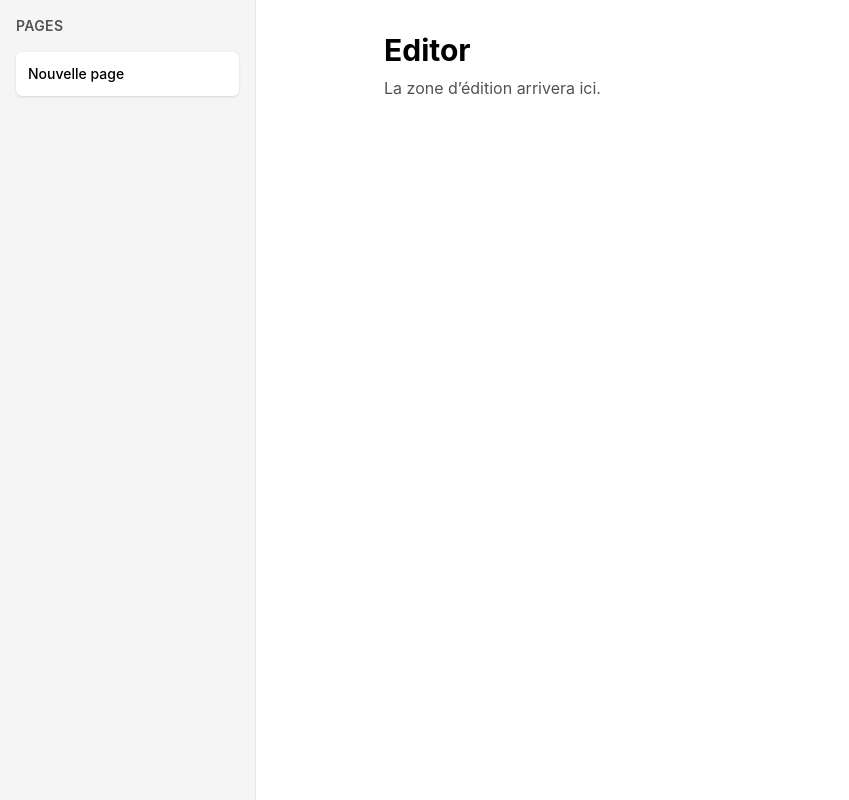
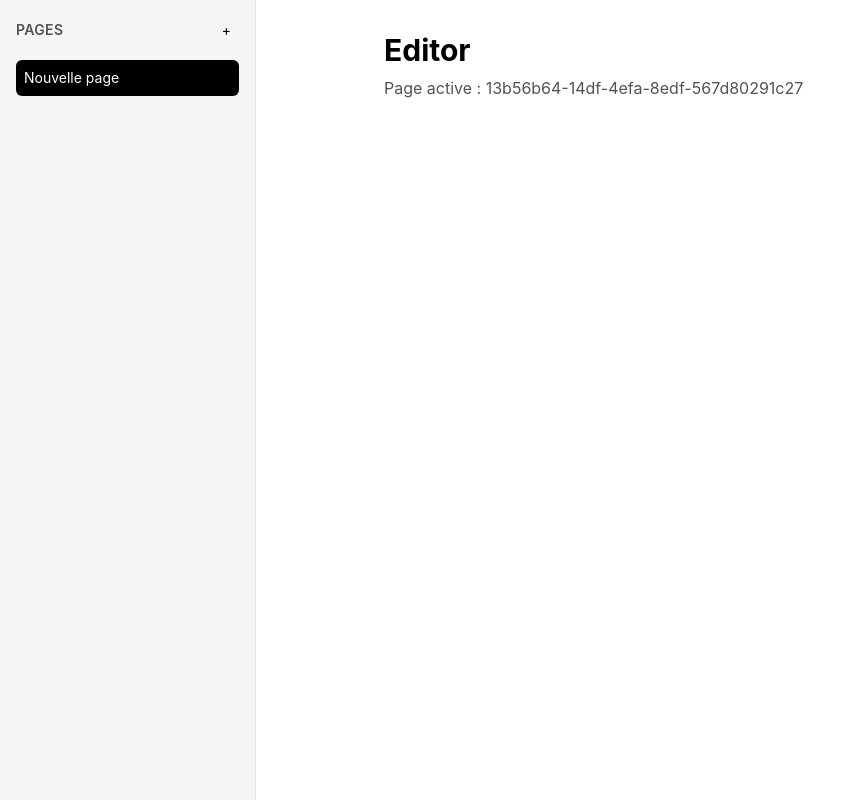
Before and after one commit to GuillaumeCoquemont/Notion-like, a React (Vite) app: page /editor in a window 1280 px wide. Shown: the whole page, without its empty margins (0-849 px from the left). Built offline with nearby package versions, Linux system fonts and the light colour scheme.

Commit message:
feat: add global store and dynamic sidebar

```diff
--- /dev/null
+++ b/src/app/store/useAppStore.ts
@@ -0,0 +1,44 @@
+import { create } from "zustand";
+
+    export interface DocumentItem {
+        id: string;
+        title: string;
+    }
+
+    interface AppState {
+        documents: DocumentItem[];
+        activeDocumentId: string | null;
+
+        createDocument: () => void;
+        setActiveDocument: (id: string) => void;
+    }
+
+    export const useAppStore = create<AppState>((set) => {
+        const firstDoc = {
+            id: crypto.randomUUID(),
+            title: "Nouvelle page",
+        };
+
+        return {
+            documents: [firstDoc],
+            activeDocumentId: firstDoc.id,
+
+            createDocument: () =>
+            set((state) => {
+                const newDoc = {
+                    id: crypto.randomUUID(),
+                    title: "Nouvelle page",
+                };
+
+                return {
+                    documents: [...state.documents, newDoc],
+                    activeDocumentId: newDoc.id,
+                };
+            }),
+
+            setActiveDocument: (id) =>
+                set({
+                    activeDocumentId: id,
+            }),
+        };
+    });
--- a/src/pages/editor-page/EditorPage.tsx
+++ b/src/pages/editor-page/EditorPage.tsx
@@ -1,13 +1,32 @@
+import { useAppStore } from "../../app/store/useAppStore";
+
 export default function EditorPage() {
+  const { documents, activeDocumentId, createDocument, setActiveDocument } = useAppStore();
+
     return (
       <div className="flex h-screen bg-white text-black">
         <aside className="w-64 border-r border-neutral-200 bg-neutral-100 p-4">
+          <div className="flex items-center justify-between">
             <h2 className="text-sm font-semibold uppercase tracking-wide text-neutral-600">
               Pages
             </h2>
 
-        <div className="mt-4 rounded-md bg-white p-3 shadow-sm">
-          <p className="text-sm font-medium">Nouvelle page</p>
+            <button onClick={createDocument} className="rounded px-2 py-1 text-sm hover:bg-neutral-200" type="button">+</button>
+          </div>
+          <div className="mt-4 space-y-2">
+            {documents.map((doc) => (
+              <button
+                key={doc.id}
+                onClick={() => setActiveDocument(doc.id)}
+                className={`block w-full rounded-md p-2 text-left text-sm ${
+                  activeDocumentId === doc.id
+                    ? "bg-black text-white"
+                    : "bg-white hover:bg-neutral-200"
+                }`}
+              >
+                {doc.title}
+              </button>
+            ))}
           </div>
         </aside>
 
@@ -15,7 +34,7 @@ export default function EditorPage() {
           <div className="mx-auto max-w-3xl">
             <h1 className="text-3xl font-bold">Editor</h1>
             <p className="mt-2 text-neutral-600">
-            La zone d’édition arrivera ici.
+              Page active : {activeDocumentId}
             </p>
           </div>
         </main>
```
Lines whose indentation alone changed are shown as unchanged.
